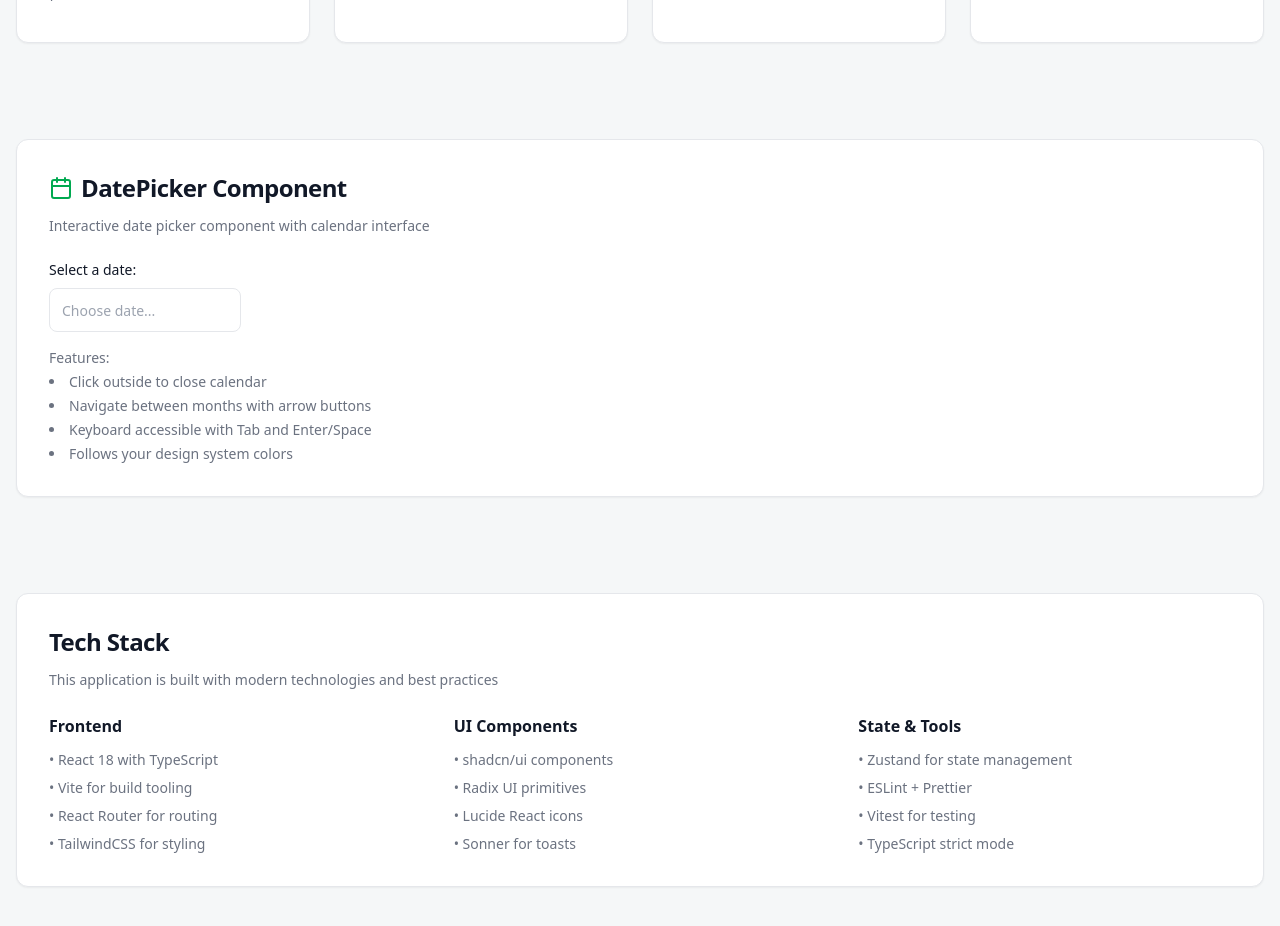
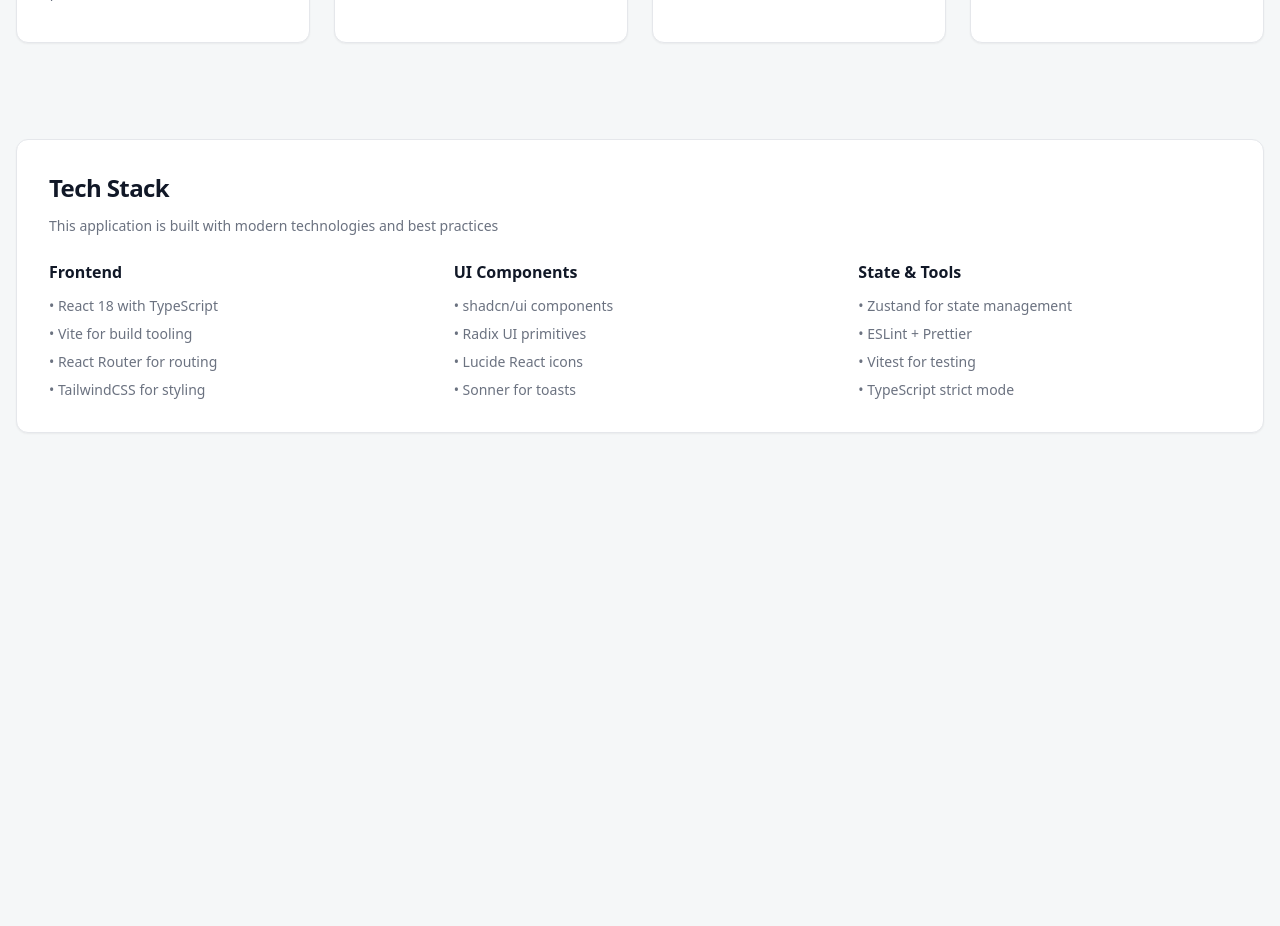
Before and after one commit to oulespaul/react-temp-kbtg, a React (Vite) app: page / in a window 1280 px wide. Shown: the part 620-1546 px from the top of the page. After the commit the page ends 1101 px from the top, so only its background shows below. Built offline with nearby package versions, Linux system fonts and the light colour scheme.

Commit message:
feat: add birthday field to login form and update login page to handle birthday data

```diff
--- a/src/features/auth/components/login-form.tsx
+++ b/src/features/auth/components/login-form.tsx
@@ -1,11 +1,14 @@
 import { useState } from 'react'
 import { Button } from '@/components/ui/button'
+import { DatePicker } from '@/components/ui/date-picker'
+import { Label } from '@/components/ui/label'
 import { FormField } from '@/components/forms/form-field'
 import { TextLink } from '@/components/navigation/text-link'
 
 interface LoginFormData {
   email: string
   password: string
+  birthday: Date | null
 }
 
 interface LoginFormProps {
@@ -17,6 +20,7 @@
   const [formData, setFormData] = useState<LoginFormData>({
     email: '',
     password: '',
+    birthday: null,
   })
 
   const handleSubmit = async (e: React.FormEvent) => {
@@ -30,6 +34,13 @@
     setFormData(prev => ({
       ...prev,
       [field]: e.target.value,
+    }))
+  }
+
+  const handleBirthdayChange = (date: Date | null) => {
+    setFormData(prev => ({
+      ...prev,
+      birthday: date,
     }))
   }
 
@@ -53,6 +64,18 @@
           placeholder="Enter your password"
           required
         />
+
+        <div className="space-y-2 flex flex-col">
+          <Label htmlFor="birthday">
+            Birthday
+          </Label>
+          <DatePicker
+            value={formData.birthday}
+            onChange={handleBirthdayChange}
+            placeholder="Select your birthday"
+            className="w-full"
+          />
+        </div>
       </div>
 
       <div className="space-y-4">
--- a/src/features/auth/pages/login-page.tsx
+++ b/src/features/auth/pages/login-page.tsx
@@ -4,6 +4,7 @@
 interface LoginFormData {
   email: string
   password: string
+  birthday: Date | null
 }
 
 export function LoginPage() {
@@ -17,7 +18,11 @@
 
     setIsLoading(false)
     // Handle login logic here
-    console.log('Login data:', data)
+    console.log('Login data:', {
+      email: data.email,
+      password: data.password,
+      birthday: data.birthday ? data.birthday.toLocaleDateString() : 'Not selected'
+    })
   }
 
   return (
--- a/src/pages/home-page.tsx
+++ b/src/pages/home-page.tsx
@@ -1,13 +1,9 @@
-import { useState } from 'react'
 import { Link } from 'react-router'
 import { Button } from '@/components/ui/button'
 import { Card, CardContent, CardDescription, CardHeader, CardTitle } from '@/components/ui/card'
-import { DatePicker } from '@/components/ui/date-picker'
-import { Users, Zap, Shield, Palette, Calendar } from 'lucide-react'
+import { Users, Zap, Shield, Palette } from 'lucide-react'
 
 export function HomePage() {
-  const [selectedDate, setSelectedDate] = useState<Date | null>(null)
-
   const features = [
     {
       icon: Users,
@@ -86,53 +82,6 @@
         })}
       </div>
 
-      {/* DatePicker Demo */}
-      <Card className="bg-white border-neutral-200 rounded-lg">
-        <CardHeader className="p-8 pb-6">
-          <CardTitle className="text-2xl text-neutral-900 flex items-center gap-2">
-            <Calendar className="h-6 w-6 text-web-green-500" />
-            DatePicker Component
-          </CardTitle>
-          <CardDescription className="text-neutral-500">
-            Interactive date picker component with calendar interface
-          </CardDescription>
-        </CardHeader>
-        <CardContent className="p-8 pt-0">
-          <div className="space-y-4">
-            <div>
-              <p className="text-sm font-medium text-neutral-900 mb-2">Select a date:</p>
-              <DatePicker
-                value={selectedDate}
-                onChange={setSelectedDate}
-                placeholder="Choose date..."
-                className="w-48"
-              />
-            </div>
-            {selectedDate && (
-              <div className="p-4 bg-web-green-50 border border-web-green-200 rounded-lg">
-                <p className="text-sm font-medium text-web-green-800">
-                  Selected Date: {selectedDate.toLocaleDateString('en-US', {
-                    weekday: 'long',
-                    year: 'numeric',
-                    month: 'long',
-                    day: 'numeric'
-                  })}
-                </p>
-              </div>
-            )}
-            <div className="text-sm text-neutral-500">
-              <p>Features:</p>
-              <ul className="list-disc list-inside mt-1 space-y-1">
-                <li>Click outside to close calendar</li>
-                <li>Navigate between months with arrow buttons</li>
-                <li>Keyboard accessible with Tab and Enter/Space</li>
-                <li>Follows your design system colors</li>
-              </ul>
-            </div>
-          </div>
-        </CardContent>
-      </Card>
-
       {/* Tech Stack */}
       <Card className="bg-white border-neutral-200 rounded-lg">
         <CardHeader className="p-8 pb-6">
```
